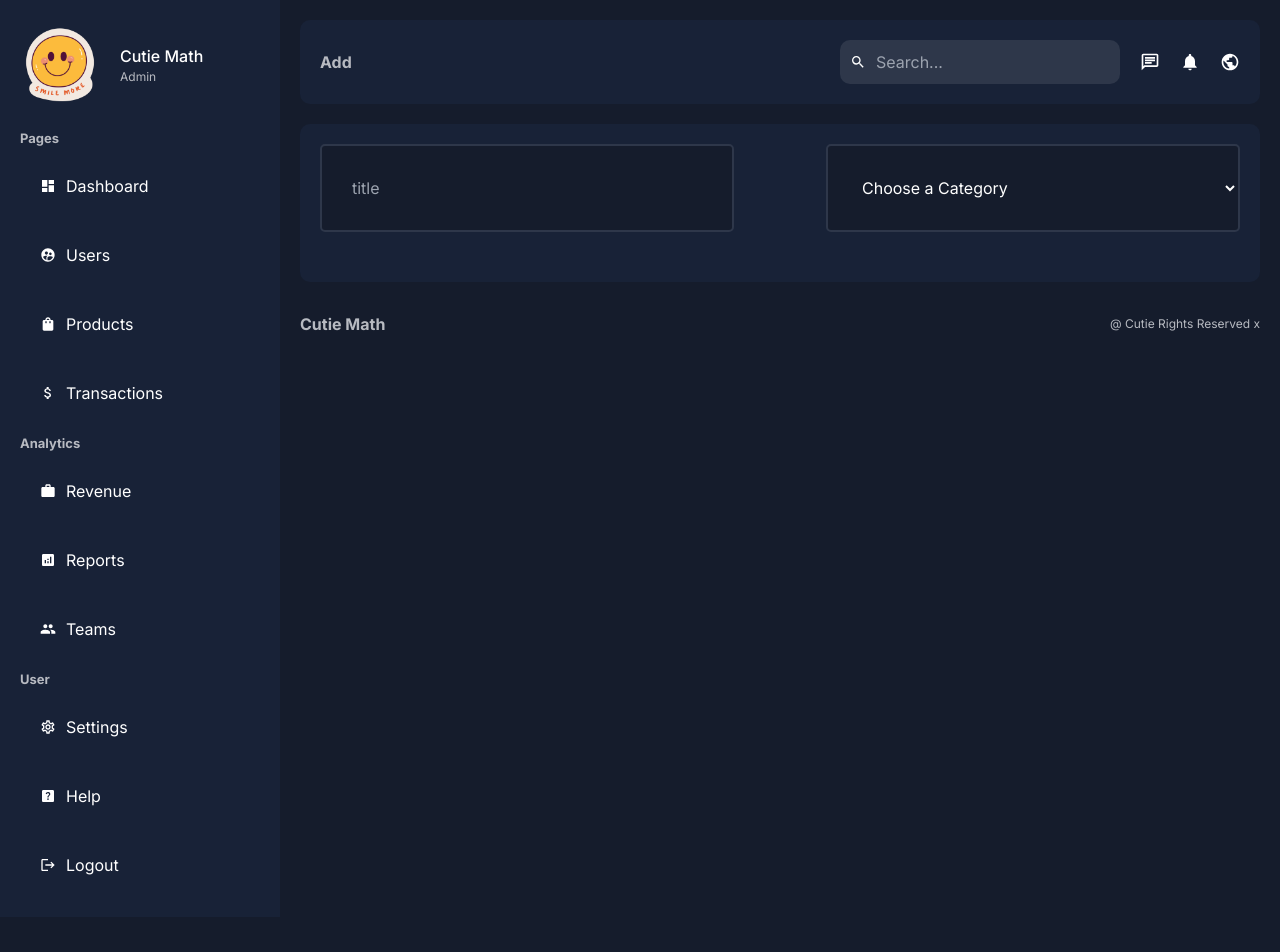
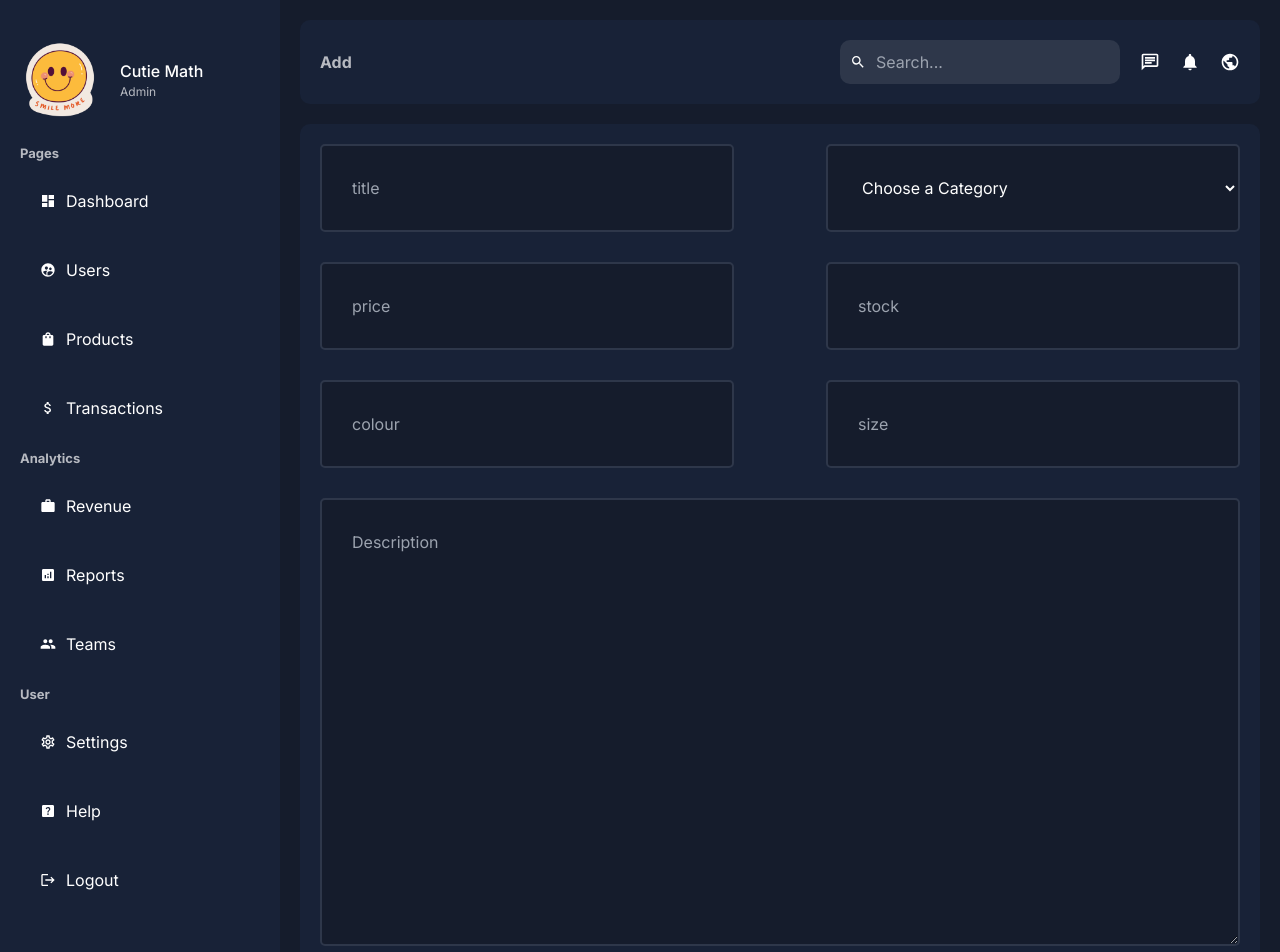
Before and after one commit to CutieMath/next-js-01, a Next.js app: page /dashboard/products/add in a window 1280 px wide. Shown: the top 952 px of the page. Before the commit the page ends 917 px from the top, so only its background shows below. Built offline with nearby package versions, Linux system fonts and the light colour scheme.

Commit message:
add content for addproduct page

```diff
--- a/app/dashboard/products/add/page.jsx
+++ b/app/dashboard/products/add/page.jsx
@@ -11,6 +11,17 @@ const AddProductPage = () => {
           <option value="mimi">Mimi</option>
           <option value="mino">Mino</option>
         </select>
+        <input type="number" placeholder="price" name="price" />
+        <input type="number" placeholder="stock" name="stock" />
+        <input type="text" placeholder="colour" name="colour" />
+        <input type="text" placeholder="size" name="size" />
+        <textarea
+          name="description"
+          id="description"
+          rows="16"
+          placeholder="Description"
+        ></textarea>
+        <button type="submit">Submit</button>
       </form>
     </div>
   );
```
